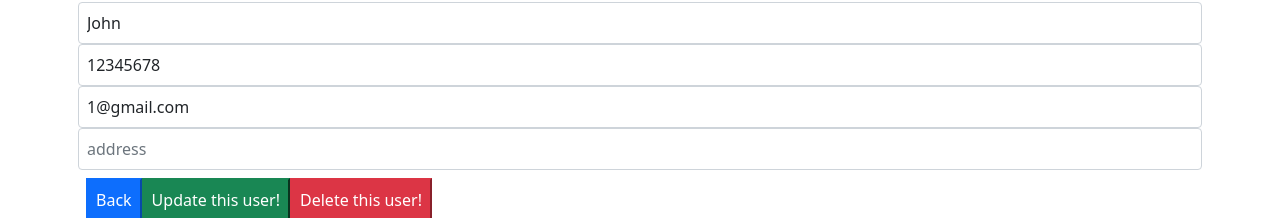
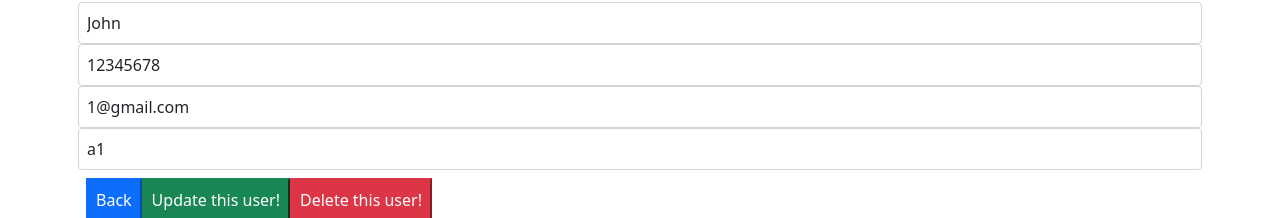
Before and after one commit to Mkznd/ZPriceProject, an Angular app: page /user/0 in a window 1280 px wide. Shown: the part 108-326 px from the top of the page. Built offline with nearby package versions, Linux system fonts and the light colour scheme; data requests are answered from the project's data file.

Commit message:
Added user update

```diff
--- a/db.json
+++ b/db.json
@@ -15,10 +15,10 @@
     },
     {
       "id": 2,
-      "name": "drgedry",
-      "email": "drfgd",
+      "name": "asdff",
+      "email": "pepega",
       "phone": "11111111111",
-      "address": "zdryd"
+      "address": "egasdga"
     }
   ]
 }
--- a/src/app/user-data.service.ts
+++ b/src/app/user-data.service.ts
@@ -28,4 +28,8 @@ export class UserDataService {
   deleteUser(id: number): Observable<User>{
     return this.http.delete<User>(`${this.userURL}/${id}`);
   }
+
+  updateUser(user: User): Observable<User> {
+    return this.http.put<User>(`${this.userURL}/${user.id}`, user);
+  }
 }
--- a/src/app/user-detail/user-detail.component.html
+++ b/src/app/user-detail/user-detail.component.html
@@ -5,16 +5,15 @@
   <input id="user-name" class="form-control" placeholder="name" formControlName="name">
   <input id="user-phone" class="form-control" placeholder="phone" formControlName="phone">
   <input id="user-email" class="form-control" placeholder="email" formControlName="email">
-  <input id="user-address" class="form-control" placeholder="address"
-         formControlName="address">
+  <input id="user-address" class="form-control" placeholder="address" formControlName="address">
   <div class="btn-group-lg">
-    <button class="btn-primary" routerLink="../../users">
+    <button class="btn-primary" routerLink="../../users" type="button">
       Back
     </button>
-    <button class="btn-success" routerLink="../../users">
+    <button class="btn-success" (click)="update()" routerLink="../../users" type="button">
       Update this user!
     </button>
-    <button class="btn-danger" (click)="delete(user)" routerLink="../../users">
+    <button class="btn-danger" (click)="delete(user)" routerLink="../../users" type="button">
       Delete this user!
     </button>
   </div>
--- a/src/app/user-detail/user-detail.component.ts
+++ b/src/app/user-detail/user-detail.component.ts
@@ -23,6 +23,7 @@ export class UserDetailComponent implements OnInit {
         this.userForm.get('name')?.setValue(user.name);
         this.userForm.get('email')?.setValue(user.email);
         this.userForm.get('phone')?.setValue(user.phone);
+        this.userForm.get('address')?.setValue(user.address);
       });
   }
 
@@ -38,7 +39,7 @@ export class UserDetailComponent implements OnInit {
   ngOnInit(): void {
     this.getUser();
     this.userForm = this.formBuilder.group({
-      name: new FormControl(this.user?.name,[Validators.required]),
+      name: new FormControl('',[Validators.required]),
       phone: new FormControl('',[Validators.required, Validators.pattern('[0-9 ]{11}')]),
       email: new FormControl('',[Validators.required]),
       address: new FormControl('',[Validators.required])
@@ -49,4 +50,11 @@ export class UserDetailComponent implements OnInit {
   get phone(){return this.userForm.get("phone")}
   get address(){return this.userForm.get("address")}
 
+  update(): void {
+    this.user!.name = this.name?.value;
+    this.user!.email = this.email?.value;
+    this.user!.phone = this.phone?.value;
+    this.user!.address = this.address?.value;
+    this.userDataService.updateUser(this.user!).subscribe()
+  }
 }
```
